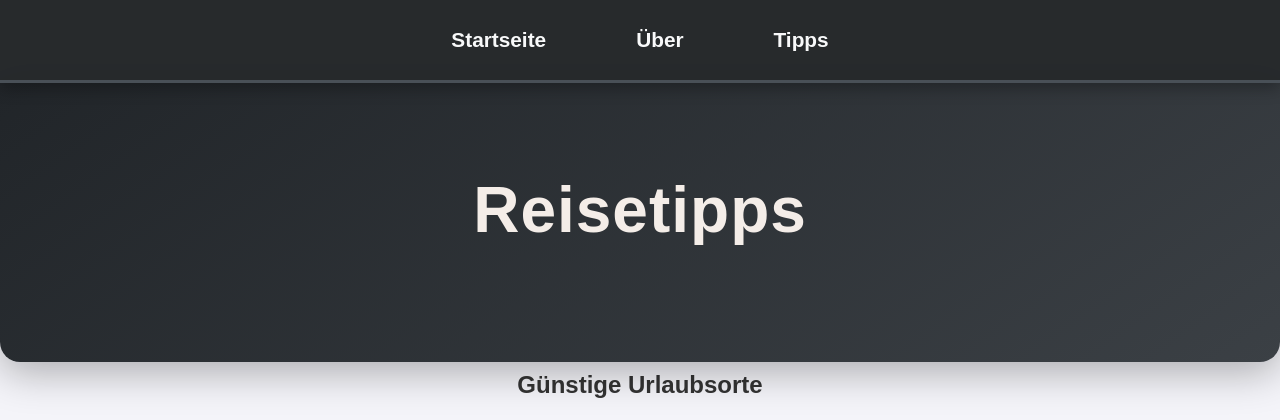
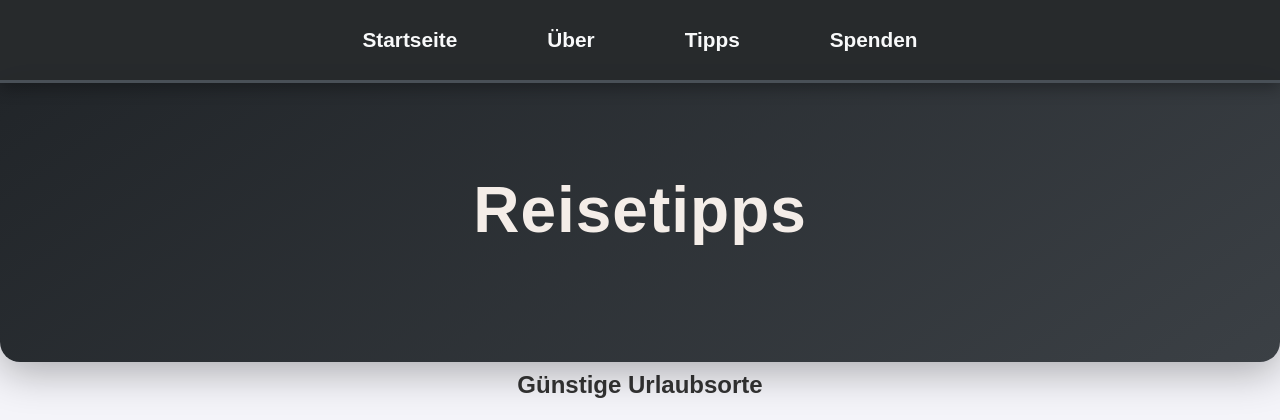
Before and after one commit to ykoleck/555, a plain HTML site: page tips.html in a window 1280 px wide. Shown: the top 420 px of the page. Drawn offline with Linux system fonts and the light colour scheme.

Commit message:
Update tips.html

```diff
--- a/tips.html
+++ b/tips.html
@@ -72,6 +72,7 @@
                 <li><a href="index.html">Startseite</a></li>
                 <li><a href="about.html">Über</a></li>
                 <li><a href="tips.html">Tipps</a></li>
+                <li><a href="spenden.html">Spenden</a></li>
             </ul>
         </nav>
     </header>
```
